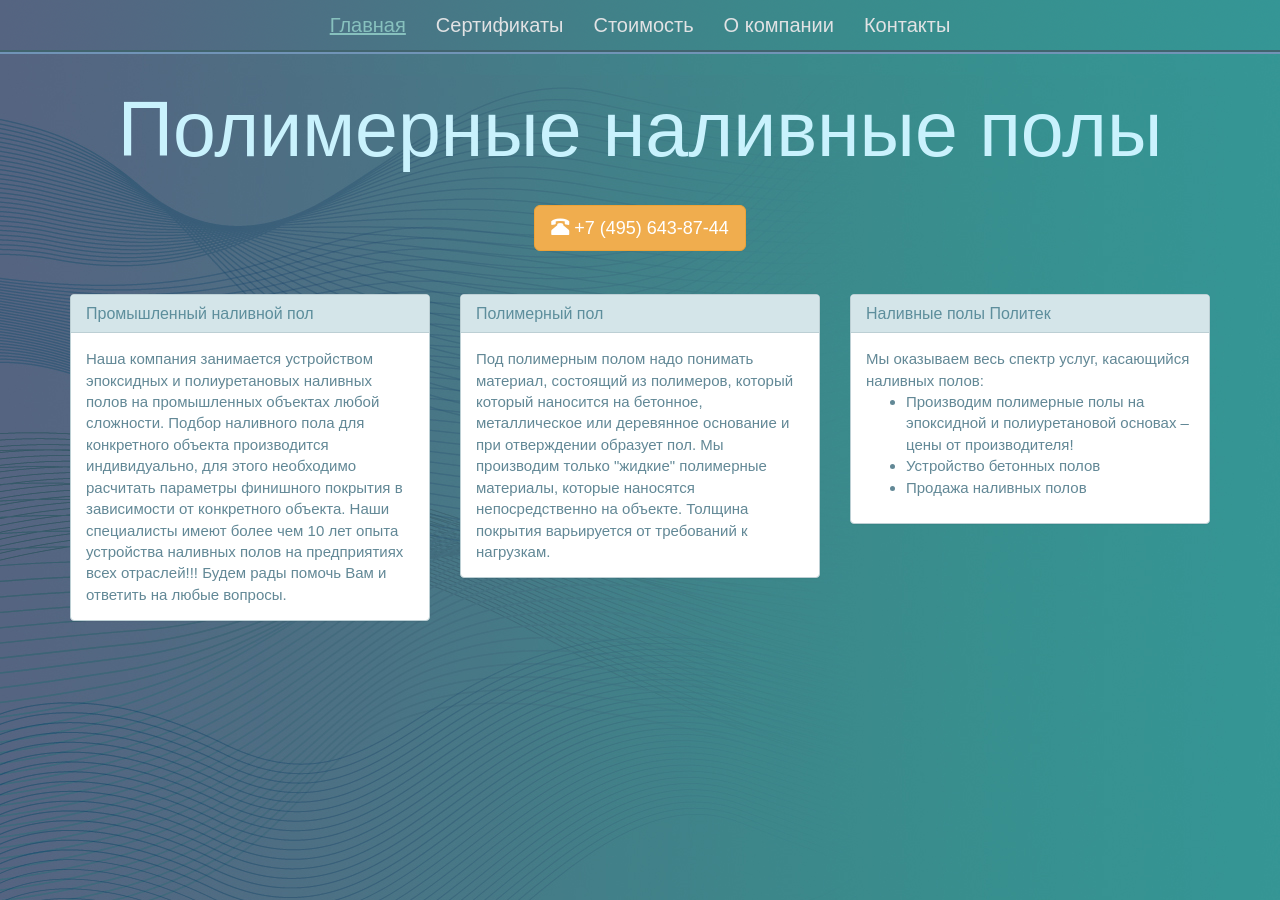
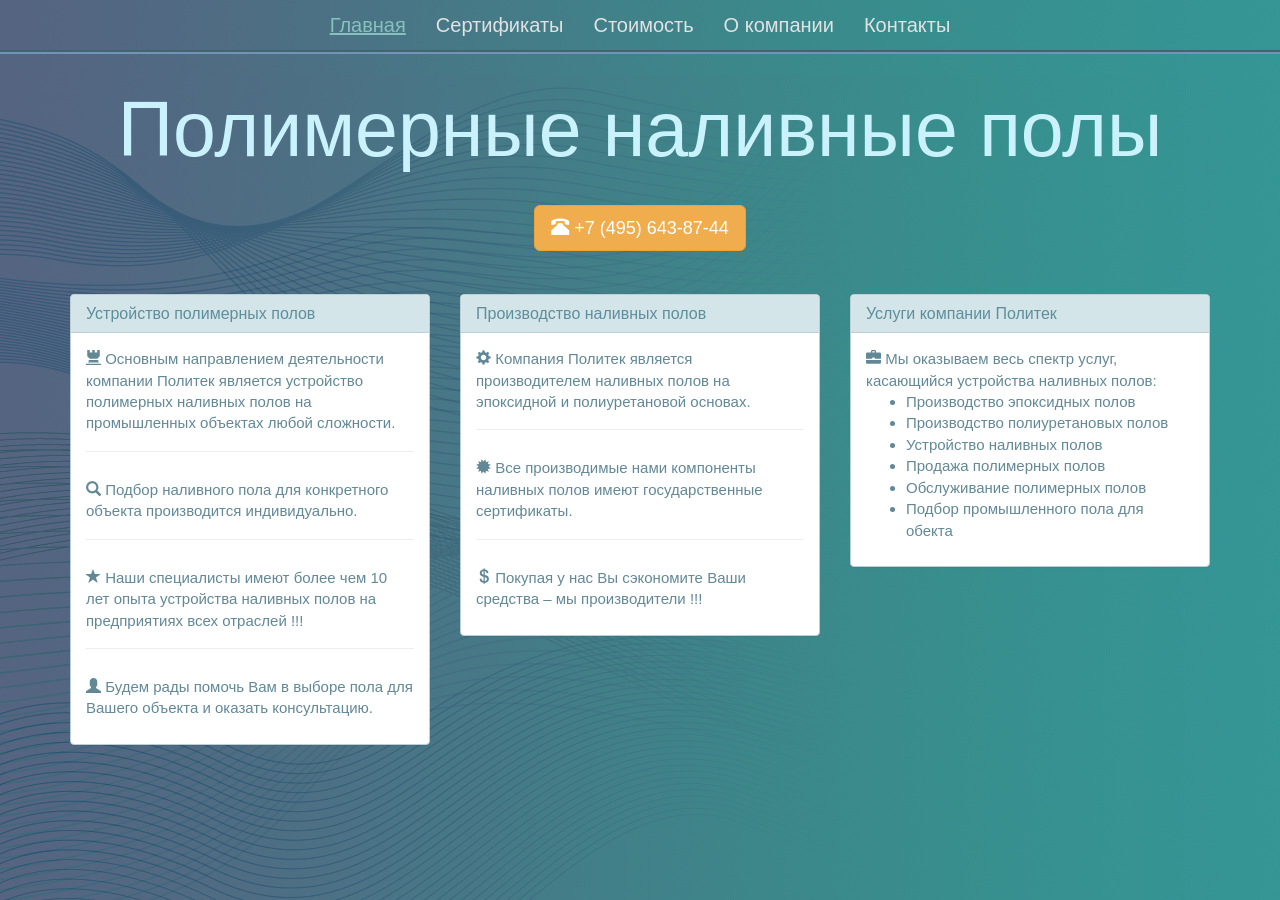
Before and after one commit to UUUEEELLL/pol-politek.ru, a Jekyll site: the page built from index.html, in a window 1280 px wide. Built offline with Jekyll 4.4.1, drawn with Linux system fonts in a browser that asks for light colours; nearby versions of some CDN libraries; some web fonts are replaced; library files that are not in the unit come from our copies.

Commit message:
Обновление контента главной страницы

```diff
--- a/index.html
+++ b/index.html
@@ -1,6 +1,6 @@
 ---
 layout: main_page
-title: Полимерные наливные полы | Промышленные полы | Политек
+title: Полимерные наливные полы | Промышленные полы Политек
 description: Производство и продажа полимерных наливных полов на эпоксидной и полиуретновой основах. Устройство промышленных полов.
 keywords: наливной пол, полимерный пол, полимерный наливной пол, промышленный пол
 tagline: Supporting tagline
@@ -22,33 +22,63 @@ mainMenuIndex: active
 <div class="row">
     <div class="col-xs-12 col-lg-4">
         <div class="panel panel-default">
-            <div class="panel-heading"><h2 class="panel-title">Промышленный наливной пол</h2></div>
+            <div class="panel-heading"><h2 class="panel-title" title="устройство промышленных наливных полов">Устройство полимерных полов</h2></div>
             <div class="panel-body">
-                Наша компания занимается устройством эпоксидных и полиуретановых наливных полов на промышленных объектах любой сложности.
-                Подбор наливного пола для конкретного объекта производится индивидуально, для этого необходимо расчитать параметры финишного покрытия в зависимости от конкретного объекта.
-                Наши специалисты имеют более чем 10 лет опыта устройства наливных полов на предприятиях всех отраслей!!! Будем рады помочь Вам и ответить на любые вопросы.
+                <p>
+                    <span class="glyphicon glyphicon-tower"></span> Основным направлением деятельности компании Политек является устройство полимерных наливных полов на промышленных объектах любой сложности.
+                </p>
+                <hr>
+                <p>
+                    <span class="glyphicon glyphicon-search"></span> Подбор наливного пола для конкретного объекта производится индивидуально.
+                </p>
+                <hr>
+                <p>
+                    <span class="glyphicon glyphicon-star"></span> Наши специалисты имеют более чем 10 лет опыта устройства наливных полов на предприятиях всех отраслей !!!
+                </p>
+                <hr>
+                <p>
+                    <span class="glyphicon glyphicon-user"></span> Будем рады помочь Вам в выборе пола для Вашего объекта и оказать консультацию.
+                </p>
+
             </div>
         </div>
     </div>
     <div class="col-xs-12 col-lg-4">
         <div class="panel panel-default">
-            <div class="panel-heading"><h2 class="panel-title">Полимерный пол</h2></div>
+            <div class="panel-heading"><h2 class="panel-title" title="Производство полимерных наливных полов">Производство наливных полов</h2></div>
             <div class="panel-body">
-                Под полимерным полом надо понимать материал, состоящий из полимеров, который который наносится на бетонное, металлическое или деревянное основание и при отверждении образует пол.
-                Мы производим только "жидкие" полимерные материалы, которые наносятся непосредственно на объекте. Толщина покрытия варьируется от требований к нагрузкам.
+                <p>
+                    <span class="glyphicon glyphicon-cog"></span> Компания Политек является производителем наливных полов на эпоксидной и полиуретановой основах.
+                </p>
+                <hr>
+                <p>
+                    <span class="glyphicon glyphicon-certificate"></span> Все производимые нами компоненты наливных полов имеют государственные сертификаты.
+                </p>
+                <hr>
+                <p>
+                    <span class="glyphicon glyphicon-usd"></span> Покупая у нас Вы сэкономите Ваши средства &ndash; мы производители !!!
+                </p>
+
+
+                <!--Мы производим только "жидкие" полимерные полы, которые наносятся непосредственно на объекте.-->
+                <!--Под полимерным полом надо понимать материал, состоящий из полимеров, который который наносится на бетонное, металлическое или деревянное основание и при отверждении образует пол.-->
+                 <!--Толщина покрытия варьируется от требований к нагрузкам.-->
             </div>
         </div>
     </div>
 
     <div class="col-xs-12 col-lg-4">
         <div class="panel panel-default">
-            <div class="panel-heading"><h2 class="panel-title">Наливные полы Политек</h2></div>
+            <div class="panel-heading"><h2 class="panel-title">Услуги компании Политек</h2></div>
             <div class="panel-body">
-                Мы оказываем весь спектр услуг, касающийся наливных полов:
+                <span class="glyphicon glyphicon-briefcase"></span> Мы оказываем весь спектр услуг, касающийся устройства наливных полов:
                 <ul>
-                    <li>Производим полимерные полы на эпоксидной и полиуретановой основах &ndash; цены от производителя!</li>
-                    <li>Устройство бетонных полов</li>
-                    <li>Продажа наливных полов</li>
+                    <li>Производство эпоксидных полов</li>
+                    <li>Производство полиуретановых полов</li>
+                    <li>Устройство наливных полов</li>
+                    <li>Продажа полимерных полов</li>
+                    <li>Обслуживание полимерных полов</li>
+                    <li>Подбор промышленного пола для обекта</li>
                 </ul>
             </div>
         </div>
```
Also changed, not shown: 4 other files.
